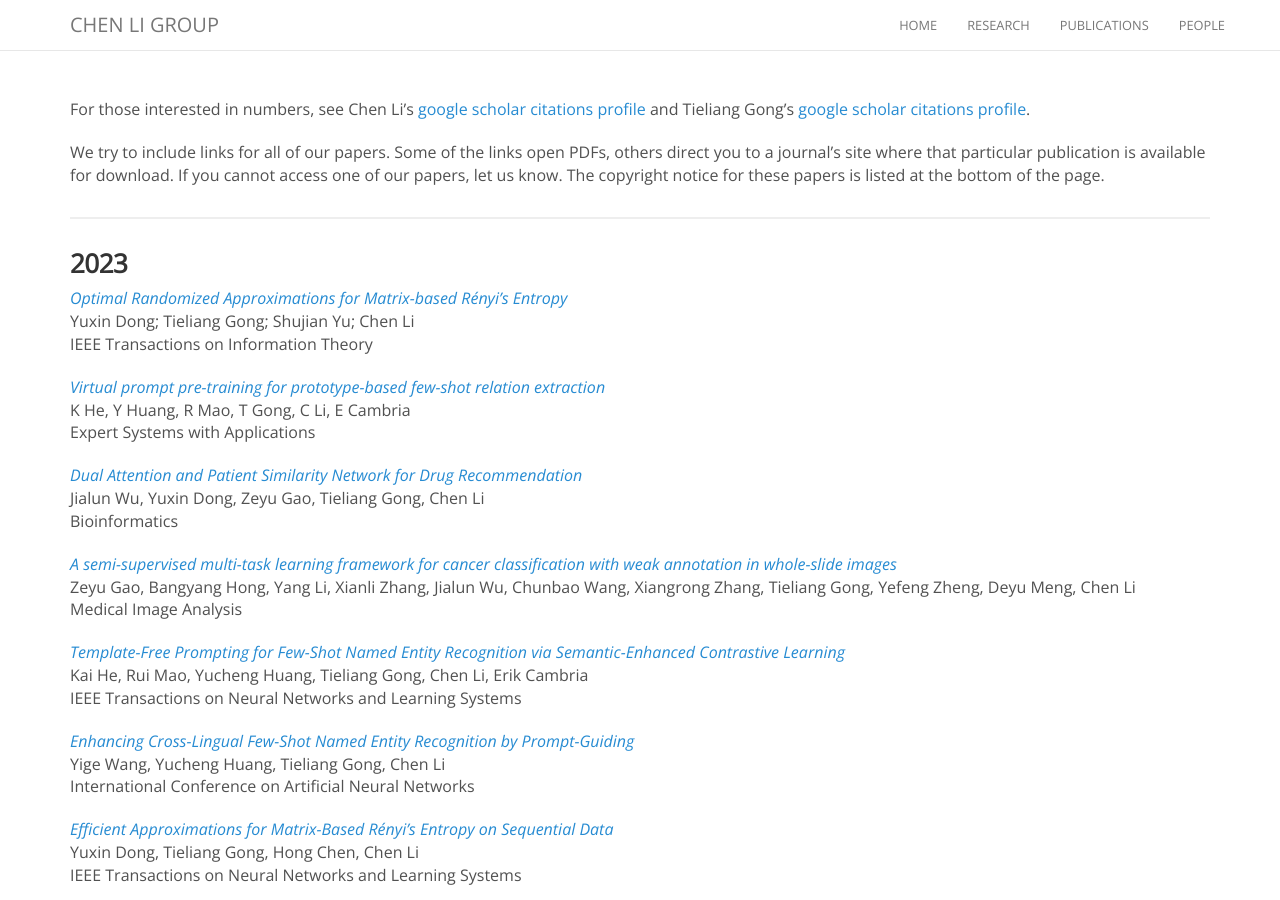
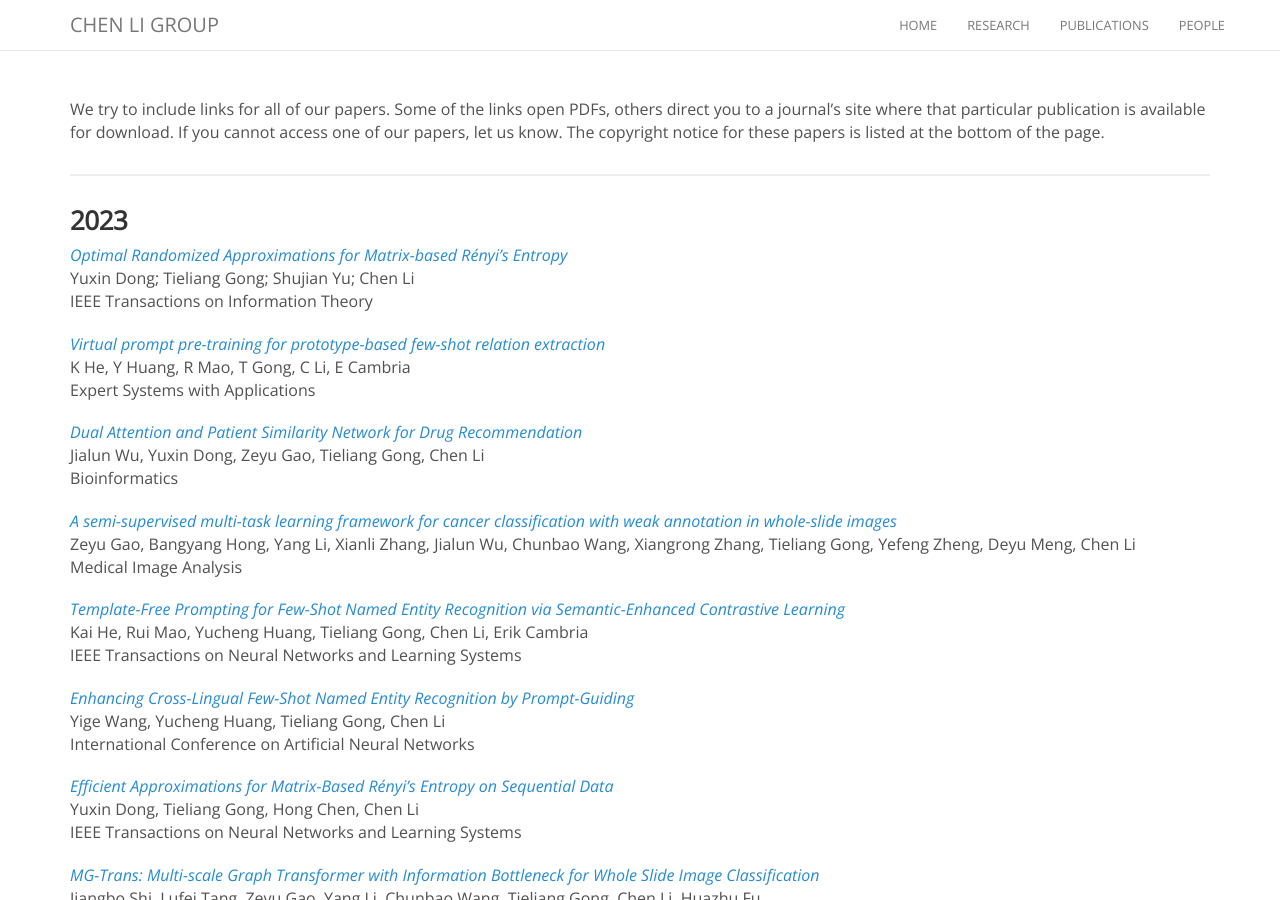
Before and after one commit to chenligroup/chenligroup.github.io, a Jekyll site: the page built from publications.md, in a window 1280 px wide and 900 px high. Built offline with Jekyll 4.4.1, drawn with Linux system fonts in a browser that asks for light colours; nearby versions of some CDN libraries; comment, search, counter and statistics services are not loaded.

Commit message:
Update publications.md

```diff
--- a/publications.md
+++ b/publications.md
@@ -3,7 +3,7 @@ title: Publication
 permalink: /publication/
 ---
 
-For those interested in numbers, see Chen Li's [google scholar citations profile](https://scholar.google.com/citations?hl=en&user=WFkE3QEAAAAJ) and Tieliang Gong's [google scholar citations profile](https://scholar.google.com/citations?user=yhsnUnMAAAAJ&hl=en).
+<!-- For those interested in numbers, see Chen Li's [google scholar citations profile](https://scholar.google.com/citations?hl=en&user=WFkE3QEAAAAJ) and Tieliang Gong's [google scholar citations profile](https://scholar.google.com/citations?user=yhsnUnMAAAAJ&hl=en). -->
 
 We try to include links for all of our papers. Some of the links open PDFs, others direct you to a journal's site where that particular publication is available for download. If you cannot access one of our papers, let us know. The copyright notice for these papers is listed at the bottom of the page.
 
```
